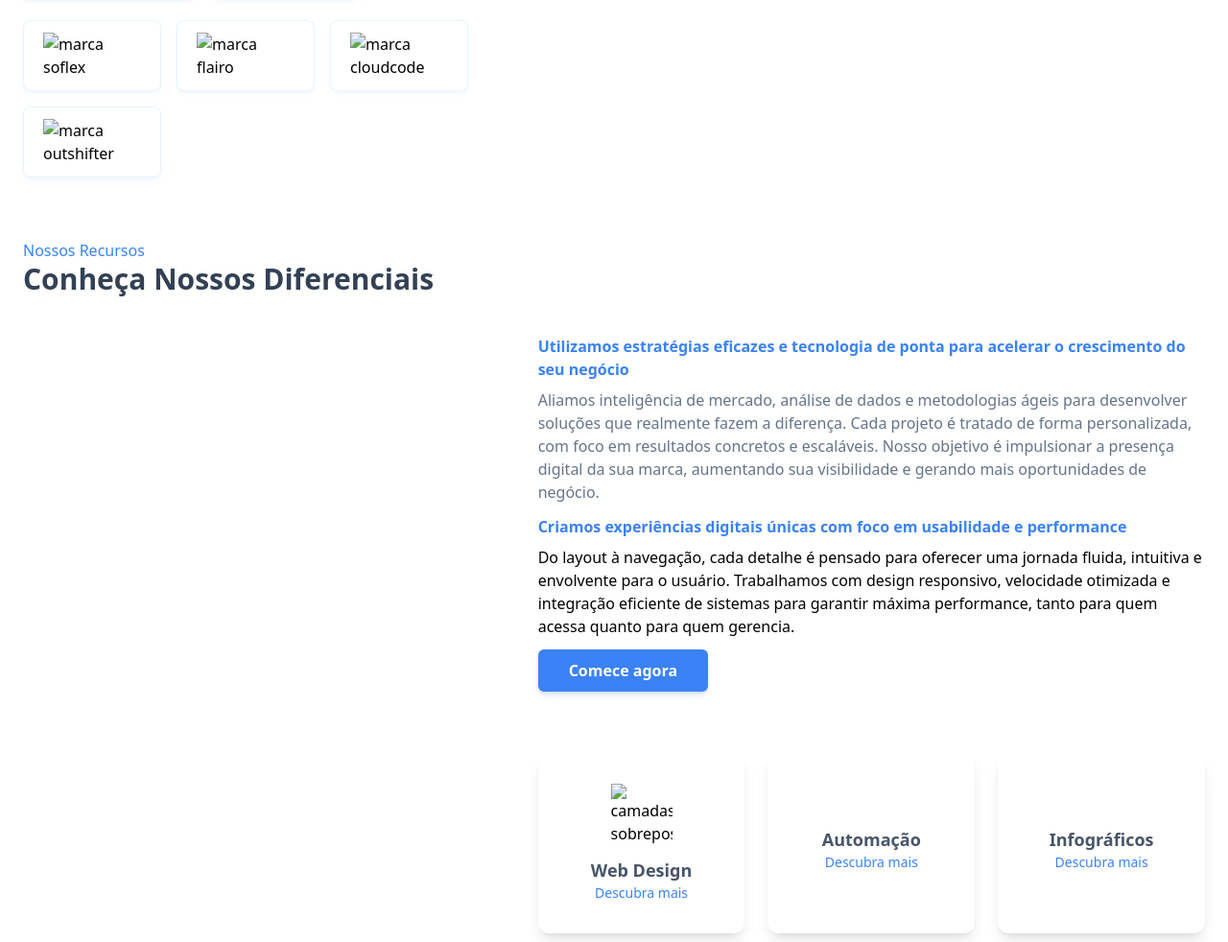
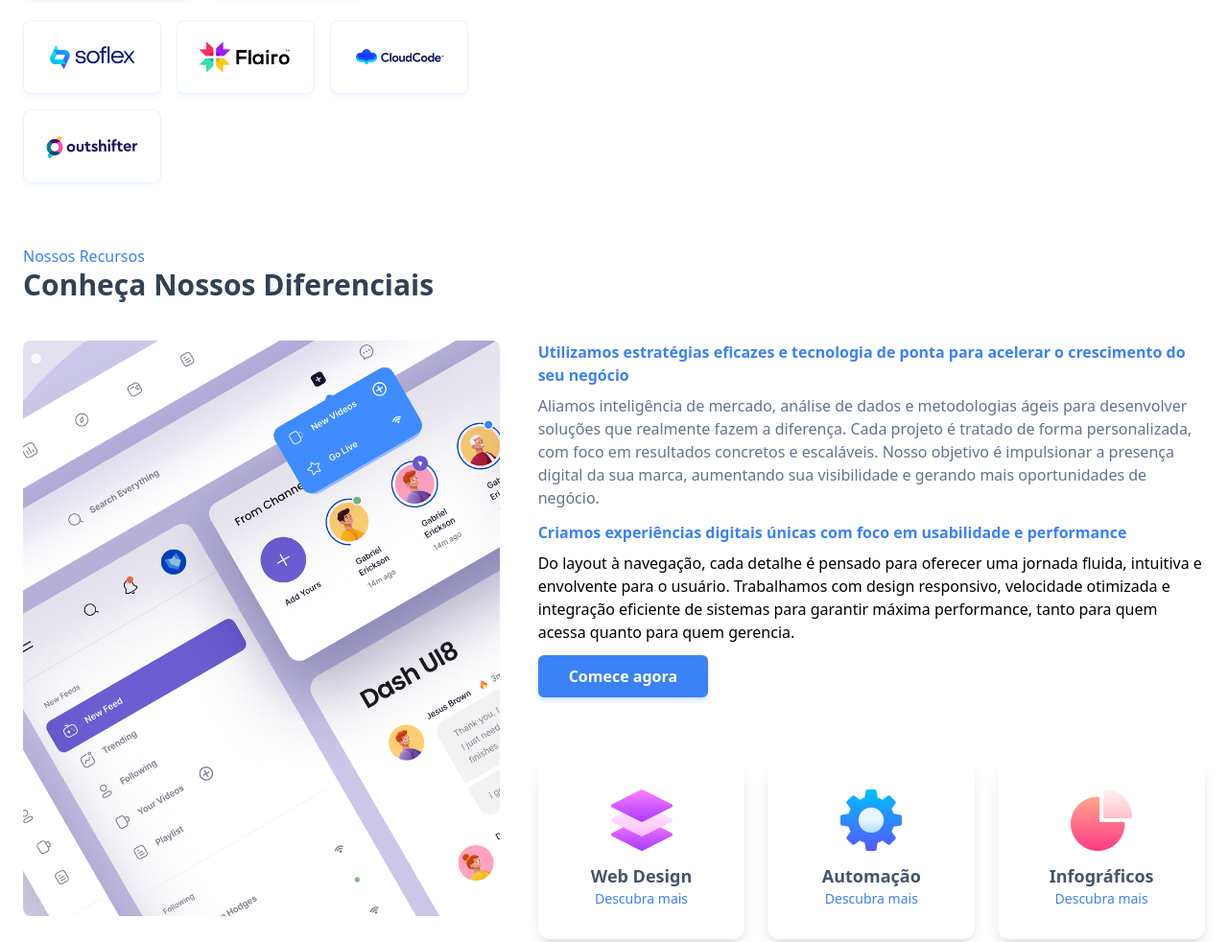
Before and after one commit to WesleyBSilva1/Mobxd---Landing-Page-Responsiva-com-Tailwind-CSS, a website: page index.html in a window 1280 px wide. Shown: the part 499-1481 px from the top of the page at 96% size. Drawn offline with nearby package versions, Linux system fonts and the light colour scheme; the site is published under a folder, as on GitHub Pages, so addresses that start at the root find nothing.

Commit message:
Update index.html
Needed to update the images path

```diff
--- a/index.html
+++ b/index.html
@@ -85,17 +85,17 @@
 
                 <!--brand-->
                 <div class="mt-6 flex flex-wrap gap-4">
-                    <img src="/images/brand/brand (1).png" alt="marca soflex" class="w-32 cursor-pointer rounded-lg border border-blue-300/20 bg-white px-5 py-3 shadow-md shadow-blue-500/5 duration-200 hover:scale-95 sm:w-36">
-                    <img src="/images/brand/brand (2).png" alt="marca flairo" class="w-32 cursor-pointer rounded-lg border border-blue-300/20 bg-white px-5 py-3 shadow-md shadow-blue-500/5 duration-200 hover:scale-95 sm:w-36">
-                    <img src="/images/brand/brand (3).png" alt="marca cloudcode" class="w-32 cursor-pointer rounded-lg border border-blue-300/20 bg-white px-5 py-3 shadow-md shadow-blue-500/5 duration-200 hover:scale-95 sm:w-36">
-                    <img src="/images/brand/brand (4).png" alt="marca outshifter" class="w-32 cursor-pointer rounded-lg border border-blue-300/20 bg-white px-5 py-3 shadow-md shadow-blue-500/5 duration-200 hover:scale-95 sm:w-36">
+                    <img src="./images/brand/brand (1).png" alt="marca soflex" class="w-32 cursor-pointer rounded-lg border border-blue-300/20 bg-white px-5 py-3 shadow-md shadow-blue-500/5 duration-200 hover:scale-95 sm:w-36">
+                    <img src="./images/brand/brand (2).png" alt="marca flairo" class="w-32 cursor-pointer rounded-lg border border-blue-300/20 bg-white px-5 py-3 shadow-md shadow-blue-500/5 duration-200 hover:scale-95 sm:w-36">
+                    <img src="./images/brand/brand (3).png" alt="marca cloudcode" class="w-32 cursor-pointer rounded-lg border border-blue-300/20 bg-white px-5 py-3 shadow-md shadow-blue-500/5 duration-200 hover:scale-95 sm:w-36">
+                    <img src="./images/brand/brand (4).png" alt="marca outshifter" class="w-32 cursor-pointer rounded-lg border border-blue-300/20 bg-white px-5 py-3 shadow-md shadow-blue-500/5 duration-200 hover:scale-95 sm:w-36">
                 </div>
                 <div class="hidden px-4 lh:block lg:w-1/2"></div>
             </div>
               <div class="w-full px-4 lg:w-6/12">
                     <div class="lg:ml-auto lg:text-right">
                         <div class="relative z-10 inline-block pt-11 lg:pt-0">
-                            <img src="/images/hero.png" alt="homem com computador" class="w-full lg:ml-auto">
+                            <img src="./images/hero.png" alt="homem com computador" class="w-full lg:ml-auto">
                         </div>
                     </div>
                 </div>
@@ -116,7 +116,7 @@
         <!--features img-->
         <div class="md:flex md:justify-between md:gap-6 xl:gap-10">
             <div class="mb-5 max-h-[600px] overflow-hidden rounded-lg md:mb-0 md:w-5/12">
-                <img src="/images/features/features.png" alt="Descrição dos Diferenciais" class="h-full scale-125 sm:w-full sm:object-cover">
+                <img src="./images/features/features.png" alt="Descrição dos Diferenciais" class="h-full scale-125 sm:w-full sm:object-cover">
             </div>
             <div class="md:w-7/12">
                 <div class="mb-16 flex flex-col">
@@ -136,17 +136,17 @@
                 </div>
                 <div class="grid gap-6 sm:grid-cols-2 lg:grid-cols-3">
                     <div class="flex flex-col items-center justify-center rounded-xl bg-white px-4 py-8 shadow-lg">
-                        <img src="/images/features/icon (1).png" alt="camadas sobrepostas" class="mb-3 w-16">
+                        <img src="./images/features/icon (1).png" alt="camadas sobrepostas" class="mb-3 w-16">
                         <h3 class="text-lg font-bold text-slate-600">Web Design</h3>
                         <a href="#" class="text-sm text-blue-500">Descubra mais</a>
                     </div>
                     <div class="flex flex-col items-center justify-center rounded-xl bg-white px-4 py-8 shadow-lg">
-                        <img src="/images/features/icon (2).png" alt="" class="mb-3 w-16">
+                        <img src="./images/features/icon (2).png" alt="" class="mb-3 w-16">
                         <h3 class="text-lg font-bold text-slate-600">Automação</h3>
                         <a href="#" class="text-sm text-blue-500">Descubra mais</a>
                     </div>
                     <div class="flex flex-col items-center justify-center rounded-xl bg-white px-4 py-8 shadow-lg">
-                        <img src="/images/features/icon (3).png" alt="" class="mb-3 w-16">
+                        <img src="./images/features/icon (3).png" alt="" class="mb-3 w-16">
                         <h3 class="text-lg font-bold text-slate-600">Infográficos</h3>
                         <a href="#" class="text-sm text-blue-500">Descubra mais</a>
                     </div>
@@ -198,7 +198,7 @@
             </div>
             <!--about img-->
             <div class="mt-8 flex justify-center md:mt-0 md:w-5/12">
-                <img src="/images/about.png" alt="imagem de um telefone com icones de redes sociais(twitter, facebook, instagram, whatsapp e pinterest) com um mao segurando um megafone"
+                <img src="./images/about.png" alt="imagem de um telefone com icones de redes sociais(twitter, facebook, instagram, whatsapp e pinterest) com um mao segurando um megafone"
                 class="nax-h-[500px] md:max-h-max">
             </div>
         </div>
@@ -267,7 +267,7 @@
             <!--wrapper-->
             <div class="md:flex md:justify-between md:gap-6">
                <div class="mb-8 flex justify-center md:mb-0 md:w-5/12">
-                 <img src="/images/faq.png" alt="homem e menina com lupa procurando erros em um checklist" class="max-h-[500px] md:max-h-max">
+                 <img src="./images/faq.png" alt="homem e menina com lupa procurando erros em um checklist" class="max-h-[500px] md:max-h-max">
                </div>
                <div class="md:w-6/12">
                 <div x-data="{selected:null}">
@@ -414,7 +414,7 @@
     <div class="mx-auto max-w-7xl px-8 md:px-6">
         <div class="grid gap-16 row-gap-10 mb-8 lg:grid-cols-6">
             <div class="md:max-w-md lg:col-span-2">
-                <img src="/images/logo.png" alt="logo do rodapé (mobxd)" class="w-36">
+                <img src="./images/logo.png" alt="logo do rodapé (mobxd)" class="w-36">
                 <div class="mt-4 lg:max-w-sm">
                     <p class="text-sm text-slate-500">Trabalhamos com comprometimento e excelência para entregar os melhores resultados.</p>
                     <p class="text-sm text-slate-500 mt-2">Acreditamos que cada projeto é único e merece dedicação total e criatividade.</p>
```
